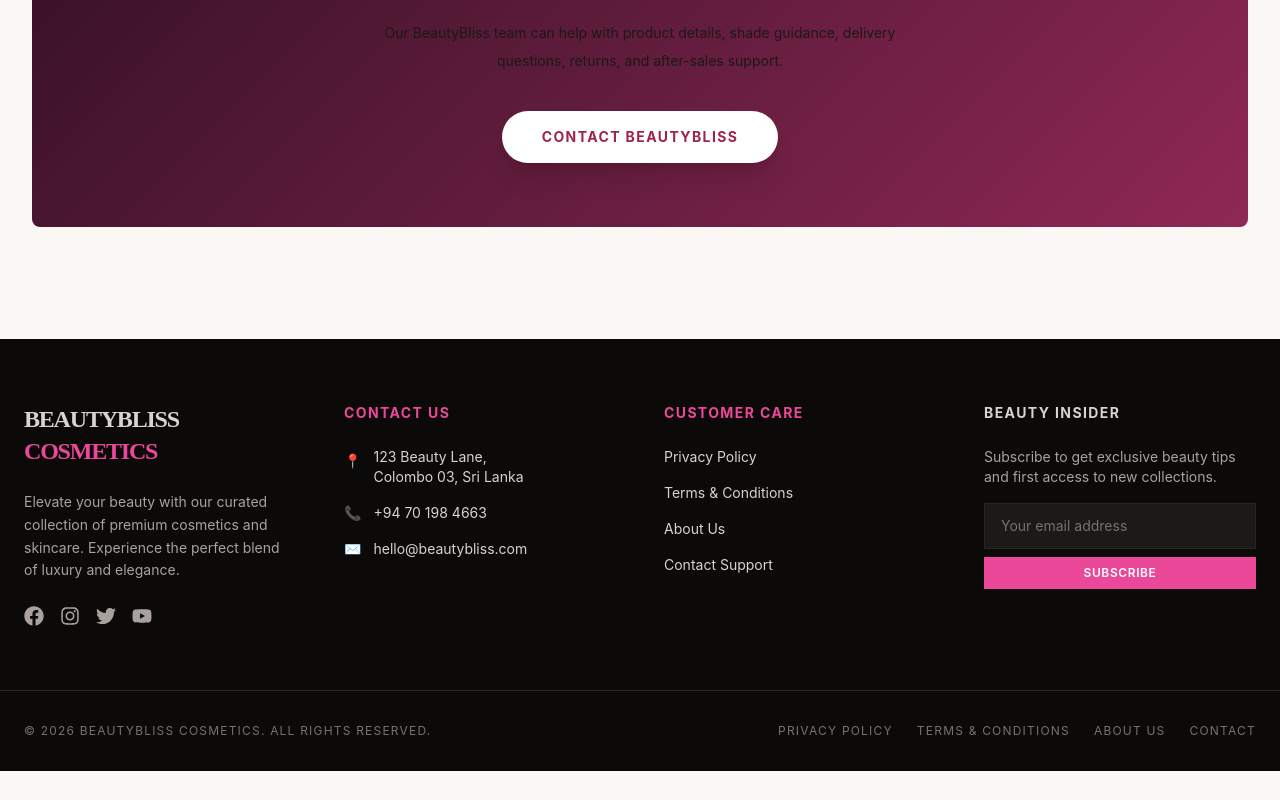
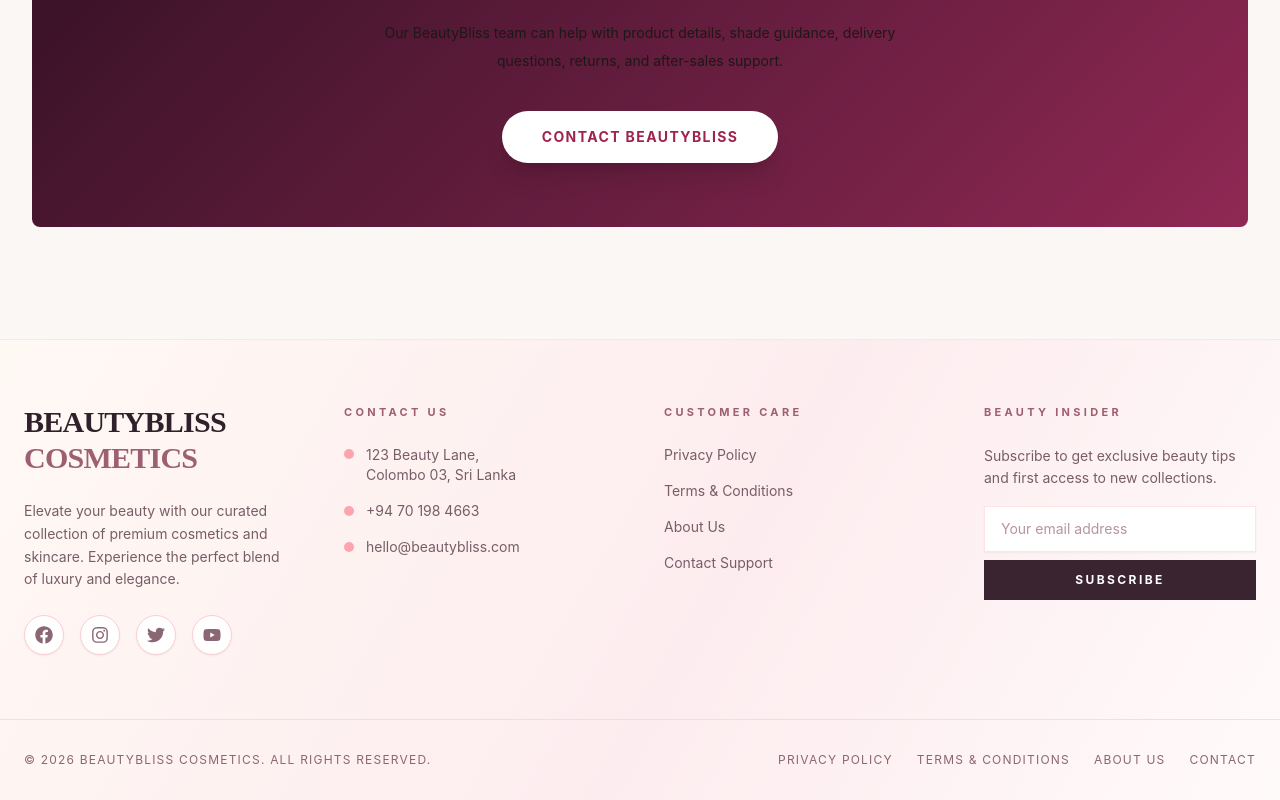
Before and after one commit to shashini22027/beautybliss-ecommerce, a React (Vite) app in the folder frontend/: page /terms-conditions in a window 1280 px wide. Shown: the part 1723-2523 px from the top of the page. Before the commit the page ends 2494 px from the top, so only its background shows below. Built offline with nearby package versions, Linux system fonts and the light colour scheme.

Commit message:
style(footer): align footer design with home page UI

```diff
--- a/frontend/src/components/Footer.jsx
+++ b/frontend/src/components/Footer.jsx
@@ -37,38 +37,44 @@ const Footer = () => {
     };
 
     return (
-        <footer className="bg-stone-950 text-stone-300 pt-16 pb-8">
-            <div className="container mx-auto px-6 grid grid-cols-1 md:grid-cols-4 gap-12">
+        <footer
+            className="border-t border-rose-100 pt-16 pb-8 text-[#785d68]"
+            style={{
+                background:
+                    "linear-gradient(120deg, #fff9f4 0%, #fdecef 56%, #fffafa 100%)",
+            }}
+        >
+            <div className="mx-auto grid max-w-[1540px] grid-cols-1 gap-12 px-6 md:grid-cols-4">
                 {/* Brand & About */}
                 <div className="space-y-6">
-                    <h3 className="text-2xl font-serif font-bold tracking-tighter">
-                        BEAUTYBLISS <span className="text-pink-500">COSMETICS</span>
+                    <h3 className="font-serif text-3xl font-bold tracking-tight text-[#2f2029]">
+                        BEAUTYBLISS <span className="text-[#9d5f72]">COSMETICS</span>
                     </h3>
-                    <p className="text-stone-400 text-sm leading-relaxed">
+                    <p className="max-w-sm text-sm leading-relaxed text-[#785d68]">
                         Elevate your beauty with our curated collection of premium cosmetics and skincare. Experience the perfect blend of luxury and elegance.
                     </p>
                     <div className="flex space-x-4">
-                        <a href="https://www.facebook.com/" className="text-stone-400 hover:text-pink-500 transition-colors"><FaFacebook size={20} /></a>
-                        <a href="https://www.instagram.com/" className="text-stone-400 hover:text-pink-500 transition-colors"><FaInstagram size={20} /></a>
-                        <a href="https://www.twitter.com/" className="text-stone-400 hover:text-pink-500 transition-colors"><FaTwitter size={20} /></a>
-                        <a href="https://www.youtube.com/" className="text-stone-400 hover:text-pink-500 transition-colors"><FaYoutube size={20} /></a>
+                        <a href="https://www.facebook.com/" className="flex h-10 w-10 items-center justify-center rounded-full border border-rose-200 bg-white text-[#8b6674] shadow-sm transition hover:border-[#d8a7b1] hover:text-[#8f4d63]"><FaFacebook size={18} /></a>
+                        <a href="https://www.instagram.com/" className="flex h-10 w-10 items-center justify-center rounded-full border border-rose-200 bg-white text-[#8b6674] shadow-sm transition hover:border-[#d8a7b1] hover:text-[#8f4d63]"><FaInstagram size={18} /></a>
+                        <a href="https://www.twitter.com/" className="flex h-10 w-10 items-center justify-center rounded-full border border-rose-200 bg-white text-[#8b6674] shadow-sm transition hover:border-[#d8a7b1] hover:text-[#8f4d63]"><FaTwitter size={18} /></a>
+                        <a href="https://www.youtube.com/" className="flex h-10 w-10 items-center justify-center rounded-full border border-rose-200 bg-white text-[#8b6674] shadow-sm transition hover:border-[#d8a7b1] hover:text-[#8f4d63]"><FaYoutube size={18} /></a>
                     </div>
                 </div>
 
                 {/* Contact Info */}
                 <div>
-                    <h4 className="text-sm uppercase tracking-widest font-bold mb-6 text-pink-500">Contact Us</h4>
-                    <ul className="space-y-4 text-sm text-stone-300">
+                    <h4 className="mb-6 text-[11px] font-bold uppercase tracking-[0.3em] text-[#9d5f72]">Contact Us</h4>
+                    <ul className="space-y-4 text-sm text-[#785d68]">
                         <li className="flex items-start gap-3">
-                            <span className="text-pink-500 mt-1">📍</span>
+                            <span className="mt-1 h-2.5 w-2.5 rounded-full bg-rose-300" />
                             <span>123 Beauty Lane,<br />Colombo 03, Sri Lanka</span>
                         </li>
                         <li className="flex items-center gap-3">
-                            <span className="text-pink-500">📞</span>
+                            <span className="h-2.5 w-2.5 rounded-full bg-rose-300" />
                             <span>+94 70 198 4663</span>
                         </li>
                         <li className="flex items-center gap-3">
-                            <span className="text-pink-500">✉️</span>
+                            <span className="h-2.5 w-2.5 rounded-full bg-rose-300" />
                             <span>hello@beautybliss.com</span>
                         </li>
                     </ul>
@@ -76,19 +82,19 @@ const Footer = () => {
 
                 {/* Customer Care */}
                 <div>
-                    <h4 className="text-sm uppercase tracking-widest font-bold mb-6 text-pink-500">Customer Care</h4>
-                    <ul className="space-y-4 text-sm text-stone-300">
-                        <li><Link to="/privacy-policy" className="hover:text-pink-500 transition-colors">Privacy Policy</Link></li>
-                        <li><Link to="/terms-conditions" className="hover:text-pink-500 transition-colors">Terms & Conditions</Link></li>
-                        <li><Link to="/about" className="hover:text-pink-500 transition-colors">About Us</Link></li>
-                        <li><Link to="/contact" className="hover:text-pink-500 transition-colors">Contact Support</Link></li>
+                    <h4 className="mb-6 text-[11px] font-bold uppercase tracking-[0.3em] text-[#9d5f72]">Customer Care</h4>
+                    <ul className="space-y-4 text-sm text-[#785d68]">
+                        <li><Link to="/privacy-policy" className="transition-colors hover:text-[#8f4d63]">Privacy Policy</Link></li>
+                        <li><Link to="/terms-conditions" className="transition-colors hover:text-[#8f4d63]">Terms & Conditions</Link></li>
+                        <li><Link to="/about" className="transition-colors hover:text-[#8f4d63]">About Us</Link></li>
+                        <li><Link to="/contact" className="transition-colors hover:text-[#8f4d63]">Contact Support</Link></li>
                     </ul>
                 </div>
 
                 {/* Newsletter */}
                 <div>
-                    <h4 className="text-sm uppercase tracking-widest font-bold mb-6">Beauty Insider</h4>
-                    <p className="text-sm text-stone-400 mb-4">Subscribe to get exclusive beauty tips and first access to new collections.</p>
+                    <h4 className="mb-6 text-[11px] font-bold uppercase tracking-[0.3em] text-[#9d5f72]">Beauty Insider</h4>
+                    <p className="mb-4 text-sm leading-relaxed text-[#785d68]">Subscribe to get exclusive beauty tips and first access to new collections.</p>
                     <form onSubmit={subscribeHandler} className="flex flex-col space-y-2">
                         <input
                             type="email"
@@ -96,17 +102,17 @@ const Footer = () => {
                             value={email}
                             onChange={(e) => setEmail(e.target.value)}
                             required
-                            className="bg-stone-900 border border-stone-800 px-4 py-3 text-sm text-stone-100 placeholder-stone-500 focus:outline-none focus:ring-1 focus:ring-pink-500 transition"
+                            className="border border-rose-100 bg-white px-4 py-3 text-sm text-[#2f2029] shadow-sm transition placeholder:text-[#b794a1] focus:border-[#d8a7b1] focus:outline-none focus:ring-2 focus:ring-rose-100"
                         />
                         <button
                             type="submit"
                             disabled={status === "sending"}
-                            className="bg-pink-500 hover:bg-pink-600 text-white py-2 text-xs font-semibold uppercase tracking-wider disabled:opacity-60 disabled:cursor-not-allowed transition"
+                            className="bg-[#3a2430] py-3 text-xs font-bold uppercase tracking-[0.2em] text-white transition hover:bg-[#5b2c45] disabled:cursor-not-allowed disabled:opacity-60"
                         >
                             {status === "sending" ? "Sending..." : "Subscribe"}
                         </button>
                         {message && (
-                            <p className={`text-xs ${status === "success" ? "text-pink-400" : "text-red-400"}`}>
+                            <p className={`text-xs ${status === "success" ? "text-[#8f4d63]" : "text-red-500"}`}>
                                 {message}
                             </p>
                         )}
@@ -114,13 +120,13 @@ const Footer = () => {
                 </div>
             </div>
 
-            <div className="container mx-auto px-6 mt-16 pt-8 border-t border-stone-800 flex flex-col md:flex-row justify-between items-center text-xs text-stone-500 uppercase tracking-widest gap-4">
+            <div className="mx-auto mt-16 flex max-w-[1540px] flex-col items-center justify-between gap-4 border-t border-rose-200/70 px-6 pt-8 text-xs uppercase tracking-widest text-[#8b6674] md:flex-row">
                 <p>&copy; {currentYear} BeautyBliss Cosmetics. All rights reserved.</p>
                 <div className="flex space-x-6">
-                    <Link to="/privacy-policy" className="hover:text-stone-300 transition-colors">Privacy Policy</Link>
-                    <Link to="/terms-conditions" className="hover:text-stone-300 transition-colors">Terms & Conditions</Link>
-                    <Link to="/about" className="hover:text-stone-300 transition-colors">About Us</Link>
-                    <Link to="/contact" className="hover:text-stone-300 transition-colors">Contact</Link>
+                    <Link to="/privacy-policy" className="transition-colors hover:text-[#2f2029]">Privacy Policy</Link>
+                    <Link to="/terms-conditions" className="transition-colors hover:text-[#2f2029]">Terms & Conditions</Link>
+                    <Link to="/about" className="transition-colors hover:text-[#2f2029]">About Us</Link>
+                    <Link to="/contact" className="transition-colors hover:text-[#2f2029]">Contact</Link>
                 </div>
             </div>
         </footer>
```
